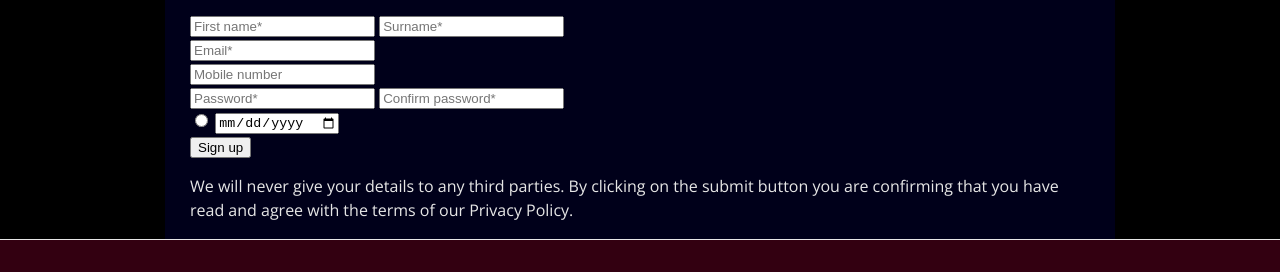
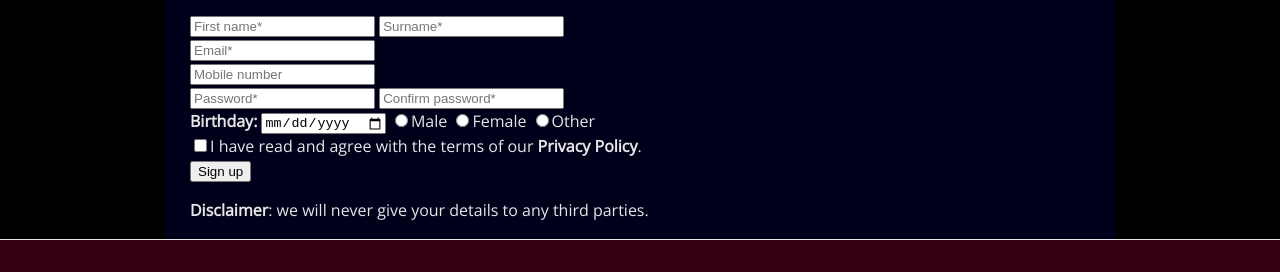
Before and after one commit to crazydillan/Code-learning-projects, a plain HTML site: page Div2/Sign up.html in a window 1280 px wide. Shown: the part 468-740 px from the top of the page. Drawn offline with nearby package versions, Linux system fonts and the light colour scheme.

Commit message:
Added radio & checkbox inputs to sign up page

```diff
--- a/Div2/Sign up.html
+++ b/Div2/Sign up.html
@@ -1,7 +1,7 @@
 <!DOCTYPE html>
 <html lang="en" dir="ltr">
   <head>
-    <title>Coldplay | About</title>
+    <title>Coldplay | Sign up</title>
     <meta charset="utf-8">
     <meta name="description" content="This is the official Coldplay website.">
     <meta name="author" content="Dillan Woesthoff">
@@ -40,12 +40,25 @@
           <input type="password" name="password" placeholder="Password*" required>
           <input type="password" name="confirm-password" placeholder="Confirm password*" required>
           <br>
-          <input type="radio" name="" value="">
-          <input type="date" name="date" placeholder="Birth">
+          <b>Birthday:</b>
+          <input type="date" name="birthdate" placeholder="Birthdate">
+          <label>
+            <input type="radio" name="Gender" value="male">Male
+          </label>
+          <label>
+            <input type="radio" name="Gender" value="female">Female
+          </label>
+          <label>
+            <input type="radio" name="Gender" value="other">Other
+          </label>
+          <br>
+          <label>
+            <input type="checkbox" name="confirm" required>I have read and agree with the terms of our <b>Privacy Policy</b>.
+          </label>
         </div>
       </form>
-        <button type="submit" name="submit">Sign up</button>
-      <p>We will never give your details to any third parties. By clicking on the submit button you are confirming that you have read and agree with the terms of our Privacy Policy.</p>
+        <button type="button" name="submit">Sign up</button>
+      <p><b>Disclaimer</b>: we will never give your details to any third parties.</p>
     </section>
     <footer class="main-footer-nav nav">
       <h3 class="band-name">COLDPLAY</h3>
```
Also changed, not shown: Div2/Index.html (+1 -1 lines).
